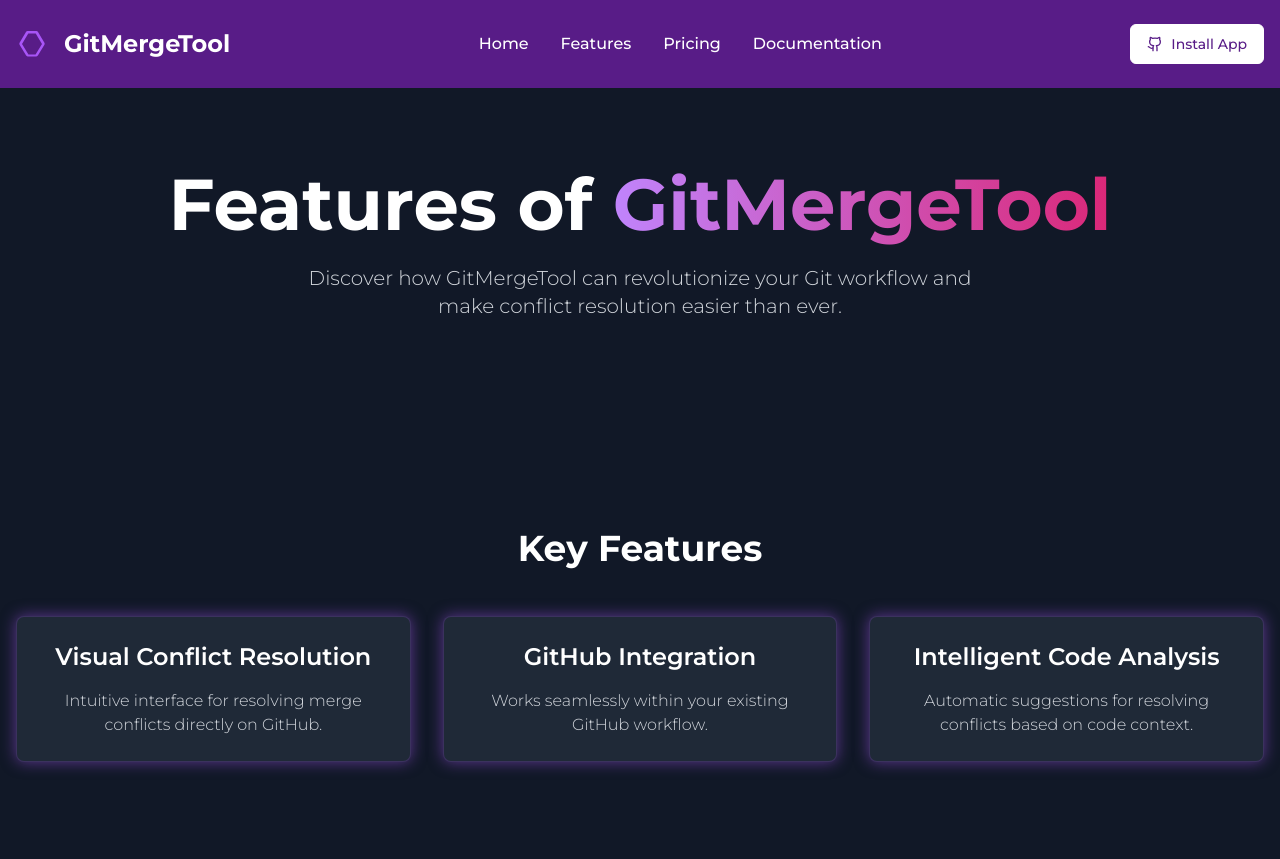
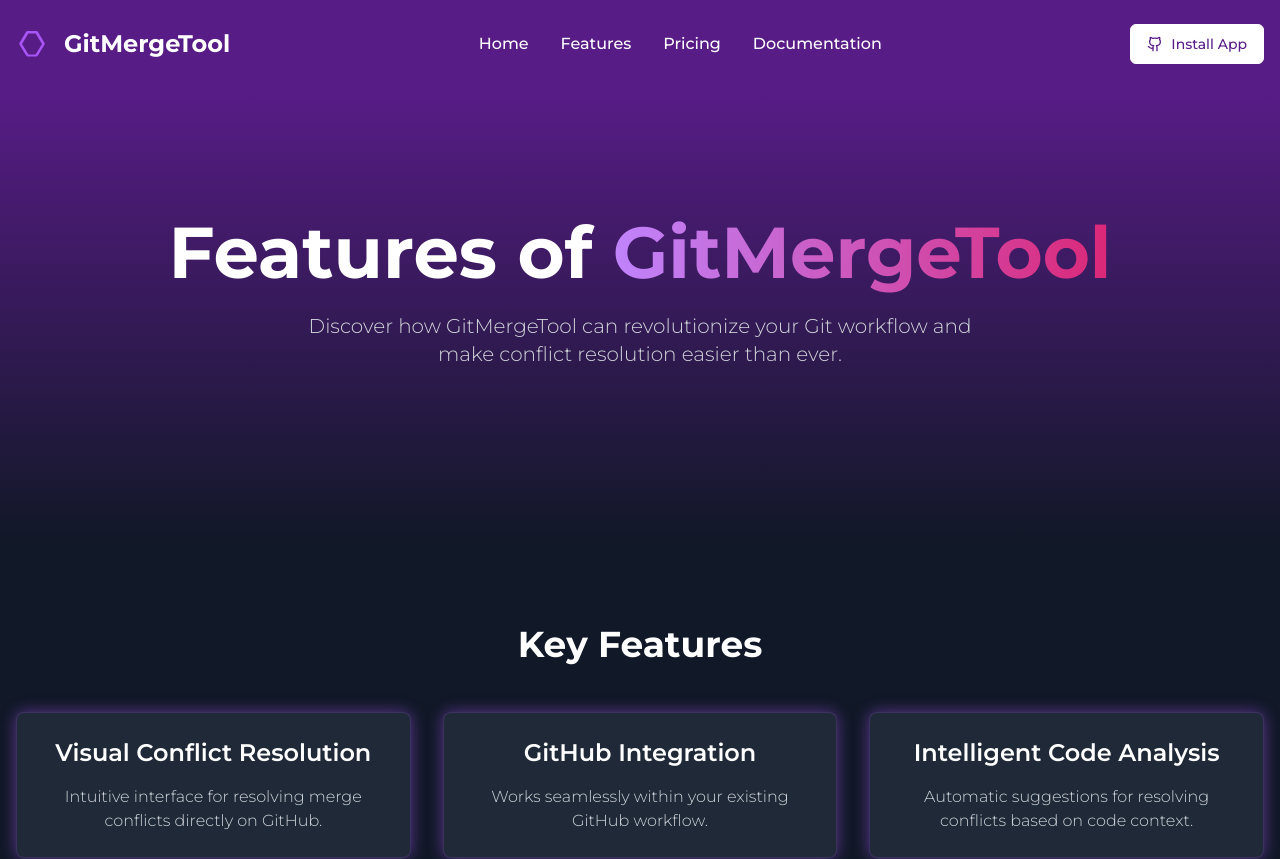
Before and after one commit to aaromnido/landingnext, a Next.js app: page /features in a window 1280 px wide. Shown: the top 859 px of the page. Built offline with nearby package versions, Linux system fonts and the light colour scheme.

Commit message:
Styling pages Home and Features

```diff
--- /dev/null
+++ b/app/components/PageTransition.tsx
@@ -0,0 +1,22 @@
+'use client'
+
+import { useEffect } from 'react'
+import { usePathname } from 'next/navigation'
+
+export function PageTransition({ children }: { children: React.ReactNode }) {
+  const pathname = usePathname()
+
+  useEffect(() => {
+    if (document.startViewTransition) {
+      document.startViewTransition(() => {
+        // This is where the transition happens
+      })
+    }
+  }, [pathname])
+
+  return (
+    <div className="page-transition">
+      {children}
+    </div>
+  )
+}
--- a/app/features/page.tsx
+++ b/app/features/page.tsx
@@ -3,14 +3,17 @@
 
 export default function FeaturesPage() {
   return (
-    <main>
-      <section className="container mx-auto px-4 py-20">
+    <main className="bg-[#111827] text-white">
+      <section className="relative overflow-hidden">
+        <div className="absolute inset-0 bg-gradient-to-b from-purple-900 to-gray-900 z-0"></div>
+        <div className="container mx-auto px-4 py-32 relative z-10">
           <h1 className="text-5xl md:text-7xl font-bold mb-6 text-center leading-tight">
             Features of <span className="text-transparent bg-clip-text bg-gradient-to-r from-purple-400 to-pink-600">GitMergeTool</span>
           </h1>
           <p className="text-xl mb-12 text-gray-300 max-w-2xl mx-auto text-center font-light">
             Discover how GitMergeTool can revolutionize your Git workflow and make conflict resolution easier than ever.
           </p>
+        </div>
       </section>
 
       <section className="container mx-auto px-4 py-20">
@@ -31,7 +34,7 @@
         </div>
       </section>
 
-      <section className="container mx-auto px-4 py-20 bg-gray-900">
+      <section className="container mx-auto px-4 py-20">
         <h2 className="text-4xl font-bold mb-12 text-center">Plan Comparison</h2>
         <div className="grid grid-cols-1 md:grid-cols-3 gap-8">
           <PlanCard
--- a/app/layout.tsx
+++ b/app/layout.tsx
@@ -1,9 +1,15 @@
 import { Header } from "./components/Header"
 import { Footer } from "./components/Footer"
 import { Montserrat } from 'next/font/google'
-import './globals.css'  // Añade esta línea
+import './globals.css'
+import { Metadata } from 'next'
 
 const montserrat = Montserrat({ subsets: ['latin'] })
+
+export const metadata: Metadata = {
+  title: 'GitMergeTool',
+  description: 'Resolve Git conflicts with ease on GitHub',
+}
 
 export default function RootLayout({
   children,
--- a/app/page.tsx
+++ b/app/page.tsx
@@ -5,7 +5,7 @@
 
 export default function Component() {
   return (
-    <div className="min-h-screen bg-[#1b1b1f] text-white">
+    <div className="min-h-screen bg-[#111827] text-white">
       <main>
         <section className="relative overflow-hidden">
           <div className="absolute inset-0 bg-gradient-to-b from-purple-900 to-gray-900 z-0"></div>
```
Lines whose indentation alone changed are shown as unchanged.
